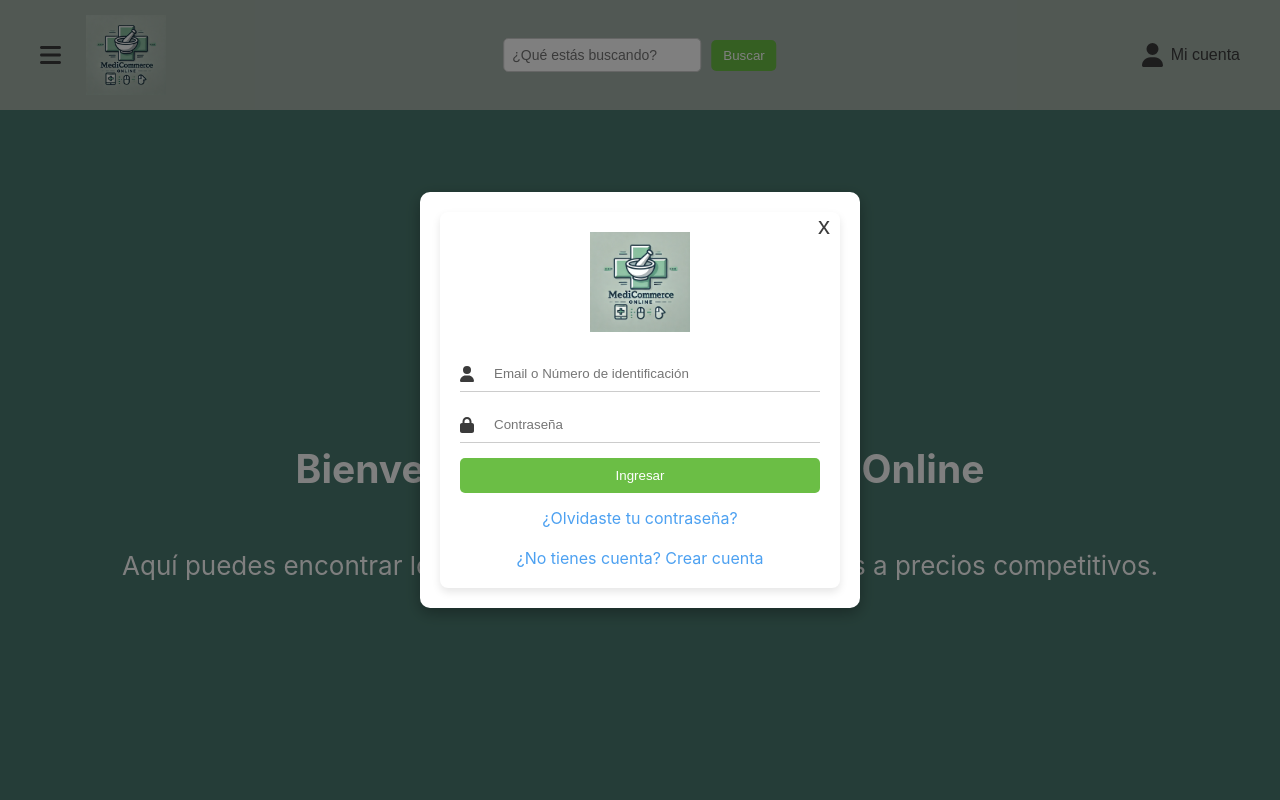
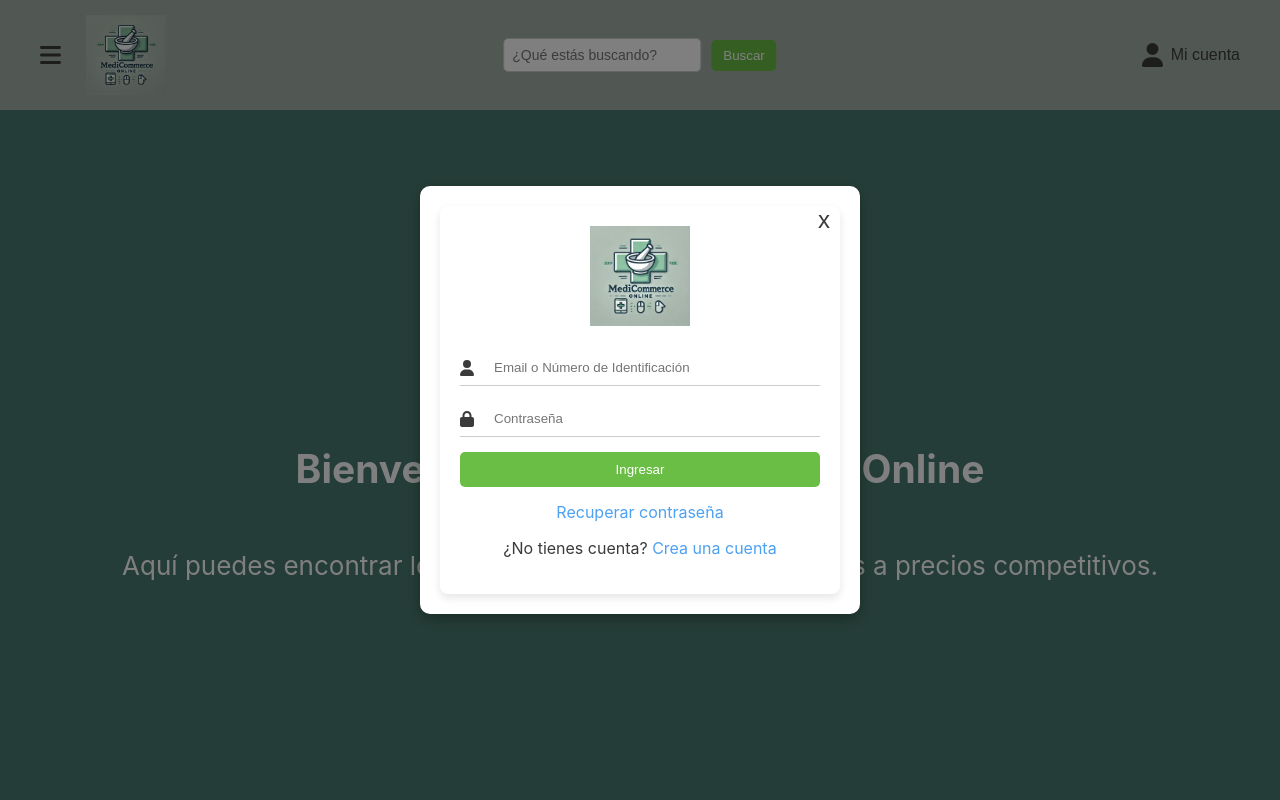
Before and after one commit to muhammaddillohujayey/medicommerceonline, a React (Create React App) app: page / in a window 1280 px wide. Both pictures are taken after a click on the button "Mi cuenta". Shown: the top 800 px of the page. Built offline with nearby package versions, Linux system fonts and the light colour scheme.

Commit message:
Se agrega logica para inicio de sesion fake y visual de cuenta usuario en header

```diff
--- a/src/components/footer/footer.js
+++ b/src/components/footer/footer.js
@@ -1,5 +1,5 @@
 import React from 'react';
-import './footer.css'; // Si deseas un CSS específico para el footer
+import './footer.css';
 
 const Footer = () => {
   return (
--- a/src/components/header/header.js
+++ b/src/components/header/header.js
@@ -8,13 +8,14 @@ import logo from '../../images/logoMC.webp';
 
 const Header = () => {
   const [showModal, setShowModal] = useState(false);
+  const [userEmail, setUserEmail] = useState('');
 
   const handleLoginClick = () => {
-    setShowModal(true); //Abre modal
+    setShowModal(true);
   };
 
   const closeModal = () => {
-    setShowModal(false); // Cierra modal
+    setShowModal(false);
   };
 
   return (
@@ -36,13 +37,13 @@ const Header = () => {
       <div className="user-section">
         <button onClick={handleLoginClick} className="user-link">
           <FontAwesomeIcon icon={faUser} className="user-icon" />
-          <span>Mi cuenta</span>
+          <span>{userEmail ? userEmail : 'Mi cuenta'}</span>
         </button>
       </div>
 
       {showModal && (
-          <Modal onClose={closeModal}>
-            <Login />
+          <Modal onClose={closeModal} setShowModal={setShowModal}>
+            <Login setShowModal={setShowModal} setUserEmail={setUserEmail}/>
           </Modal>
       )}
 
--- a/src/components/login/login.js
+++ b/src/components/login/login.js
@@ -1,37 +1,50 @@
 import React, { useState } from 'react';
-import './login.css'; // Crea este archivo para estilos personalizados
+import './login.css';
 import { FontAwesomeIcon } from '@fortawesome/react-fontawesome';
 import { faUser, faLock } from '@fortawesome/free-solid-svg-icons';
-import logo from '../../images/logoMC.webp'; // Asegúrate de tener el logo en la ruta correcta
+import logo from '../../images/logoMC.webp';
 
-const Login = () => {
+const Login = ({setShowModal, setUserEmail}) => {
   const [email, setEmail] = useState('');
   const [password, setPassword] = useState('');
+  const [message, setMessage] = useState('');
 
   const handleLogin = (e) => {
     e.preventDefault();
-    // Lógica para iniciar sesión
-    console.log('Login:', { email, password });
+
+    const fakeUser = {
+      email: 'yury.montoya@uniremington.edu.co',
+      password: '123456'
+    };
+
+    if (email === fakeUser.email && password === fakeUser.password) {
+      setMessage('Inicio de sesión exitoso!');
+      setUserEmail(email);
+      setTimeout(() => {
+        setShowModal(false);
+      },2000);
+
+    } else {
+      setMessage('Credenciales incorrectas. Intenta de nuevo.');
+    }
   };
 
   return (
     <div className="login-container">
       <div className="login-logo">
-        <img src={logo} alt="MediCommerce Logo" />
+      <img src={logo} alt="MediCommerce Logo" />
       </div>
-
       <form className="login-form" onSubmit={handleLogin}>
         <div className="input-group">
           <FontAwesomeIcon icon={faUser} className="icon" />
           <input
             type="text"
-            placeholder="Email o Número de identificación"
+            placeholder="Email o Número de Identificación"
             value={email}
             onChange={(e) => setEmail(e.target.value)}
             required
           />
         </div>
-
         <div className="input-group">
           <FontAwesomeIcon icon={faLock} className="icon" />
           <input
@@ -42,14 +55,13 @@ const Login = () => {
             required
           />
         </div>
-
-        <button type="submit" className="login-button">Ingresar</button>
-
-        <div className="login-links">
-          <a href="#" className="forgot-password">¿Olvidaste tu contraseña?</a><br/><br/>
-          <a href="#" className="create-account">¿No tienes cuenta? Crear cuenta</a>
-        </div>
+        <button className="login-button" type="submit">Ingresar</button>
       </form>
+      {message && <p className="login-message">{message}</p>}
+      <div className="login-links">
+        <a href="#">Recuperar contraseña</a>
+        <p>¿No tienes cuenta? <a href="#">Crea una cuenta</a></p>
+      </div>
     </div>
   );
 };
--- a/src/components/modal/modal.js
+++ b/src/components/modal/modal.js
@@ -1,13 +1,13 @@
 import React from 'react';
 import './modal.css';
-import Login from '../login/login';
 
-const Modal = ({ children, onClose }) => {
+const Modal = ({ children, onClose, setShowModal }) => {
 
-  const handleOverlayClick = (event) => {
+  const handleOverlayClick = (e) => {
 
-    if (event.target.className === 'modal-overlay') {
+    if (e.target.className === ('modal-overlay')) {
       onClose();
+      setShowModal(false);
     }
   };
 
```
